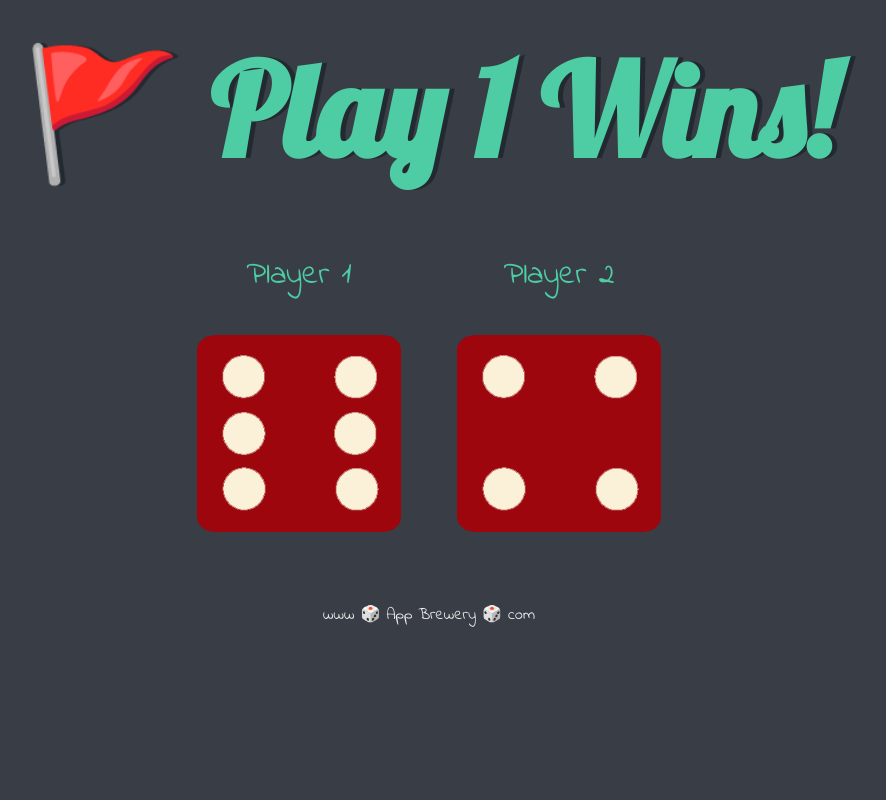
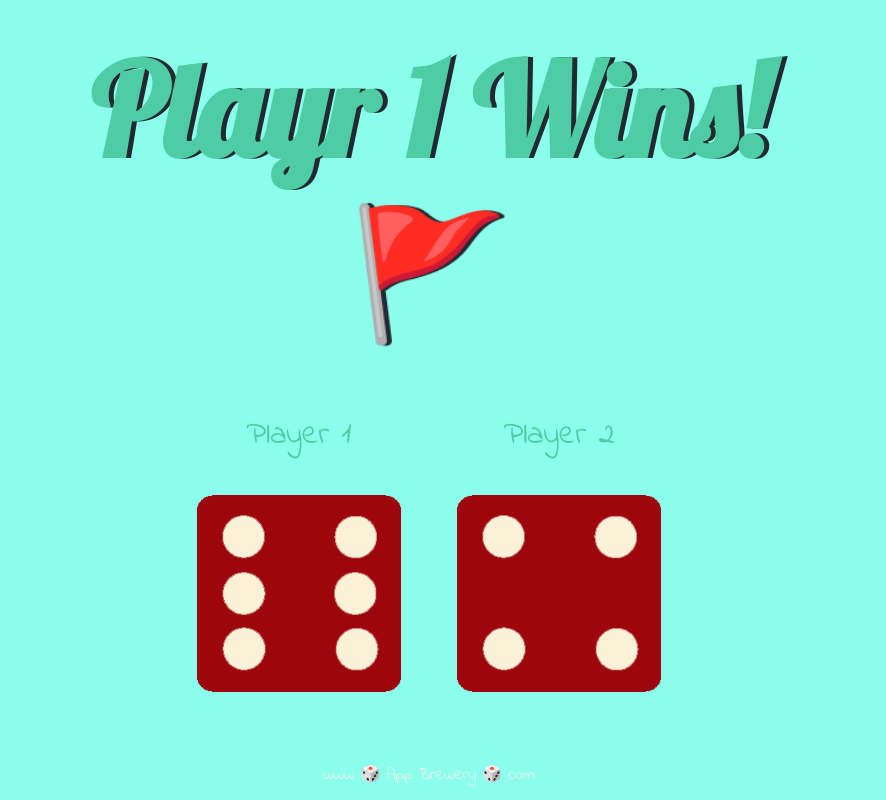
Before and after one commit to ashishk8826/dice3.github.io, a plain HTML site: page index.html in a window 1280 px wide. Shown: the whole page, without its empty margins (211-1097 px from the left). Drawn offline with Linux system fonts and the light colour scheme.

Commit message:
flag position change

```diff
--- a/index.js
+++ b/index.js
@@ -19,10 +19,10 @@ document.querySelectorAll("img")[1].setAttribute("src", randomImageSource2);
 
 //If player 1 wins
 if (randomNumber1 > randomNumber2) {
-  document.querySelector("h1").innerHTML = "🚩 Play 1 Wins!";
+  document.querySelector("h1").innerHTML = " Playr 1 Wins!🚩";
 }
 else if (randomNumber2 > randomNumber1) {
-  document.querySelector("h1").innerHTML = "Player 2 Wins! 🚩";
+  document.querySelector("h1").innerHTML = "Player 2 Wins!🚩";
 }
 else {
   document.querySelector("h1").innerHTML = "Draw!";
--- a/styles.css
+++ b/styles.css
@@ -11,7 +11,7 @@
 }
 
 body {
-  background-color: #393E46;
+  background-color: rgba(77, 255, 225, 0.65);
 }
 
 h1 {
```
